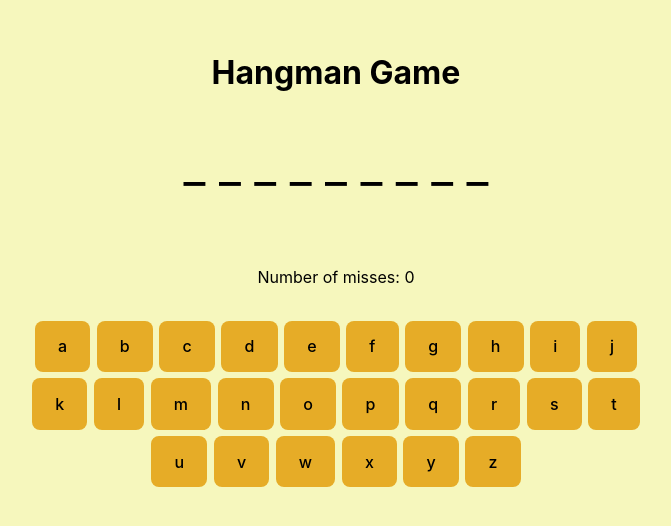
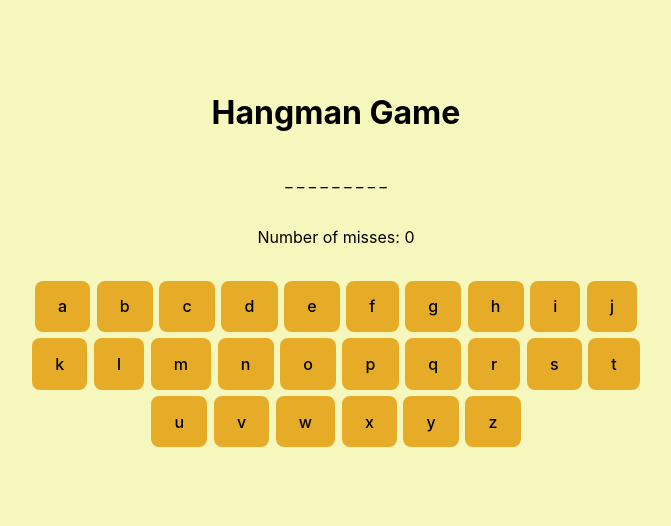
Before and after one commit to nbogie/hangman-game-react-solutions, a React (Vite) app: page / in a window 1280 px wide. Shown: the part 132-658 px from the top of the page, without its empty margins (304-975 px from the left). Built offline with nearby package versions, Linux system fonts and the light colour scheme.

Commit message:
fixed spacing css

```diff
--- a/src/index.css
+++ b/src/index.css
@@ -98,9 +98,14 @@ body {
     gap: 2rem;
 }
 
-.letters {
+.lettersOrSpaces {
     font-size: 3rem;
     margin-bottom: 2rem;
+    display: flex;
+    gap: 1rem;
+}
+.letterOrSpace {
+    width: 1.5rem;
 }
 
 .letterButtons {
```
